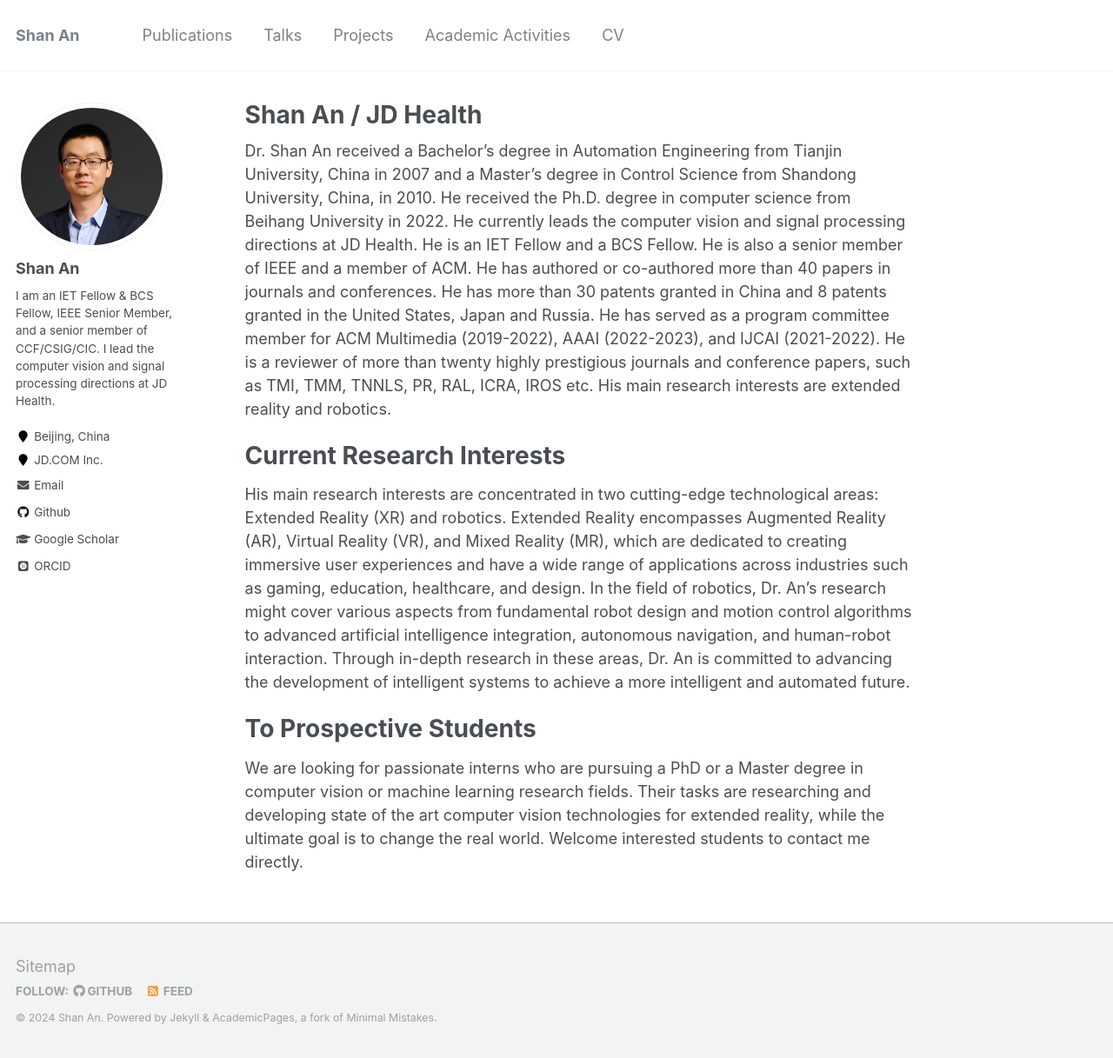
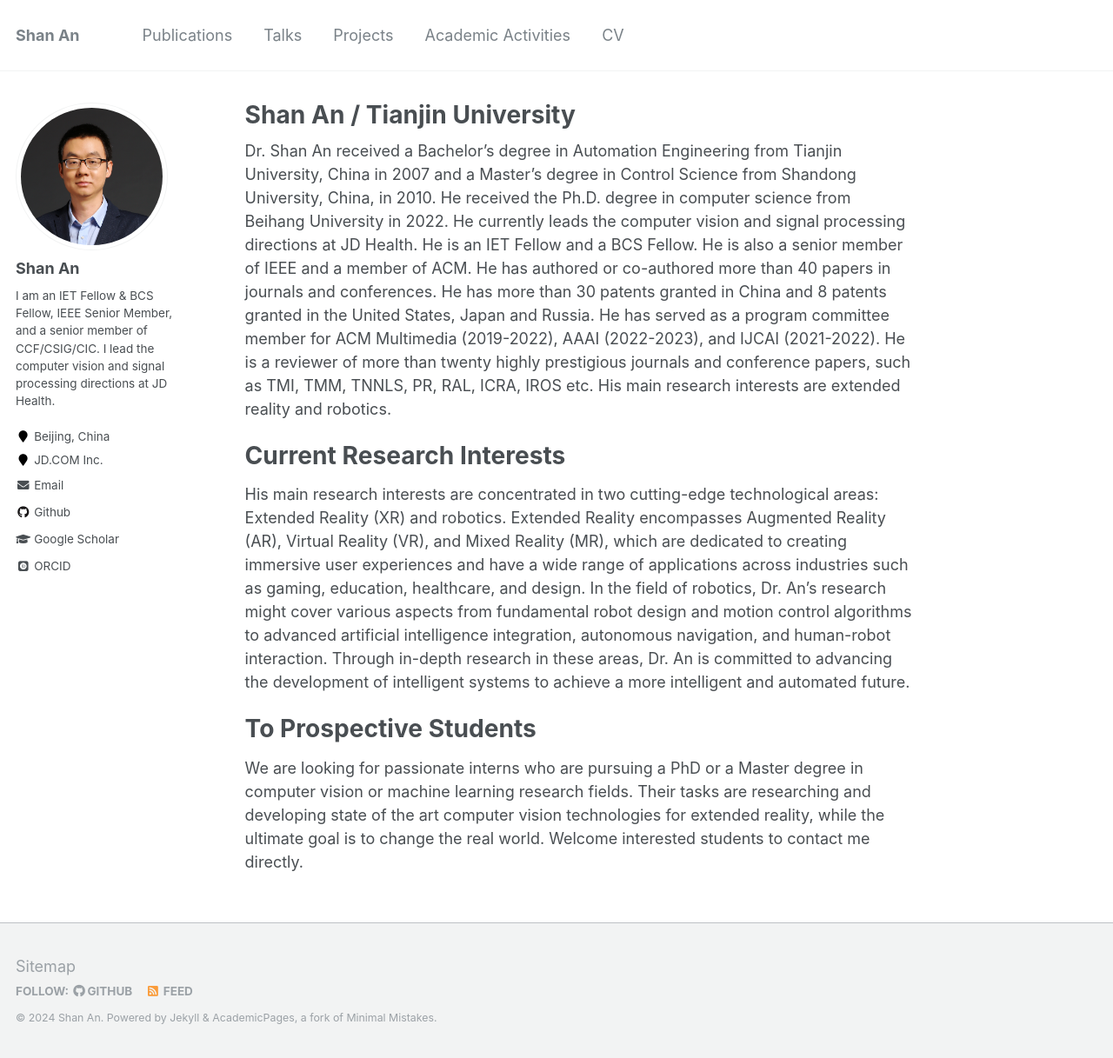
Before and after one commit to anshan-XR-ROB/anshan-XR-ROB.github.io, a Jekyll site: the page built from _pages/about.md, in a window 1280 px wide and 1217 px high. Shown: the whole window at 87% size. Built offline with Jekyll 4.4.1, drawn with Linux system fonts in a browser that asks for light colours; some web fonts are replaced.

Commit message:
Update about.md

```diff
--- a/_pages/about.md
+++ b/_pages/about.md
@@ -1,6 +1,6 @@
 ---
 permalink: /
-title: "Shan An / JD Health"
+title: "Shan An / Tianjin University"
 excerpt: "About me"
 author_profile: true
 redirect_from:
```
